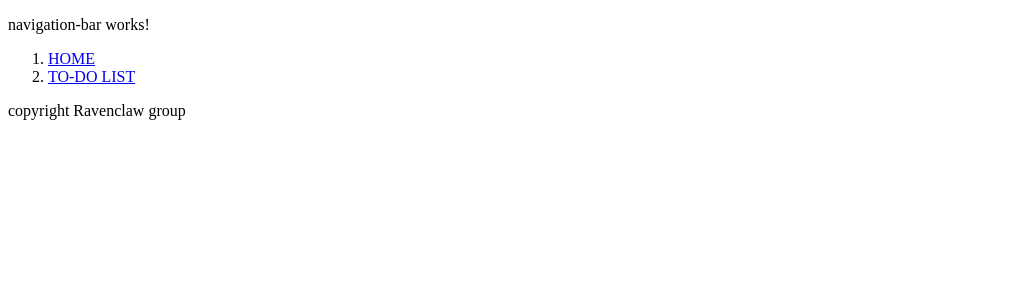
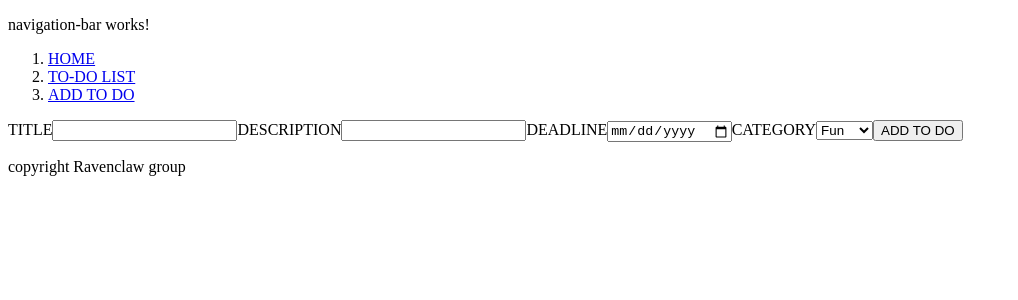
Before and after one commit to Zomerzz/angular-todo, an Angular app: page /add-to-do in a window 1280 px wide. Before the commit this address led to /. Shown: the top 300 px of the page, without its empty margins (0-1018 px from the left). Built offline with nearby package versions, Linux system fonts and the light colour scheme.

Commit message:
continua l'esercizio dei toDo

```diff
--- a/src/app/app.routes.ts
+++ b/src/app/app.routes.ts
@@ -1,9 +1,11 @@
 import { Routes } from '@angular/router';
 import { HomeComponent } from './components/home/home.component';
 import { ToDoListComponent } from './components/to-do-list/to-do-list.component';
+import { AddToDoComponent } from './components/add-to-do/add-to-do.component';
 
 export const routes: Routes = [
     {path:'', redirectTo:'home', pathMatch: 'full'},
     {path:'home', component: HomeComponent},
-    {path: 'to-do-list', component: ToDoListComponent}
+    {path: 'to-do-list', component: ToDoListComponent},
+    {path: 'add-to-do', component: AddToDoComponent}
 ];
--- a/src/app/components/add-to-do/add-to-do.component.html
+++ b/src/app/components/add-to-do/add-to-do.component.html
@@ -1 +1,19 @@
-<p>add-to-do works!</p>
+<form  id="add-to-do-form">
+    <label for="title">TITLE</label>
+    <input type="text" id = "title">
+
+    <label for="description">DESCRIPTION</label>
+    <input type="text" id = "description">
+
+    <label for="deadline">DEADLINE</label>
+    <input type="date" id = "deadline">
+
+    <label for="category">CATEGORY</label>
+    <select name="category" id="category">
+        <option value="1">Fun</option>
+        <option value="2">Work</option>
+        <option value="3">Study</option>
+    </select>
+
+    <button type="button">ADD TO DO</button>
+</form>
--- a/src/app/components/add-to-do/add-to-do.component.ts
+++ b/src/app/components/add-to-do/add-to-do.component.ts
@@ -1,8 +1,8 @@
 import { Component } from '@angular/core';
-
+import { RouterLink, RouterModule } from '@angular/router';
 @Component({
   selector: 'app-add-to-do',
-  imports: [],
+  imports: [RouterModule],
   templateUrl: './add-to-do.component.html',
   styleUrl: './add-to-do.component.css'
 })
--- a/src/app/components/navigation-bar/navigation-bar.component.html
+++ b/src/app/components/navigation-bar/navigation-bar.component.html
@@ -2,5 +2,6 @@
 <ol>
     <li><a routerLink="home">HOME</a></li>
     <li><a routerLink="to-do-list">TO-DO LIST</a></li>
+    <li><a routerLink="add-to-do">ADD TO DO</a></li>
 
 </ol>
```
